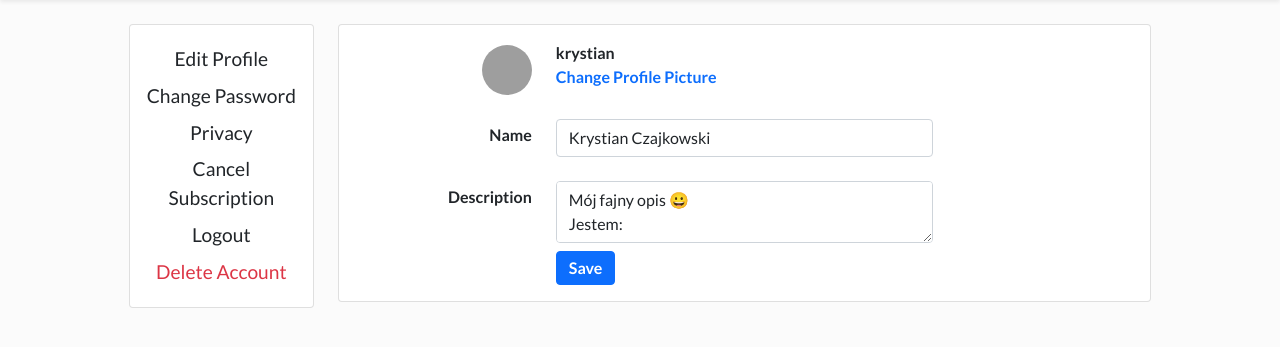
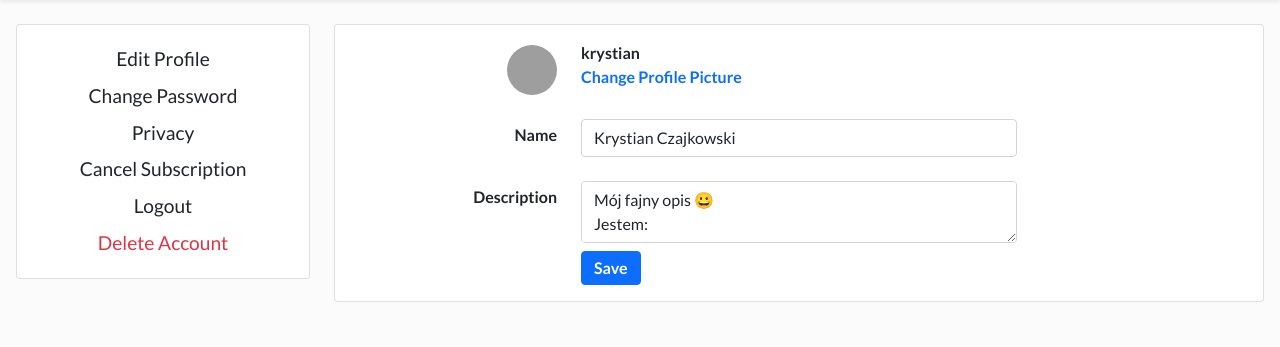
Before and after one commit to krysczajkowski/linkshub, a Django app: page /settings/edit in a window 1280 px wide. Shown: the part 56-403 px from the top of the page. Run offline with Django 3.2, Linux system fonts and the light colour scheme; a user stored in the database is signed in; data comes from the database, SQL or seed files in the repository; both versions use the stored data as it was after the commit; some libraries are stand-ins or nearby versions; grey boxes are pictures that could not be loaded.

Commit message:
Fix grid

```diff
--- a/templates/account/links.html
+++ b/templates/account/links.html
@@ -3,7 +3,9 @@
 {% block title %}Social Media Platforms{% endblock %}
 
 {% block content %}
-<div class="container">
+<div class="mx-3">
+  <div class="row mx-0">
+    <div class="col-12 col-md-10 offset-md-1 p-0">
       {% include 'partials/_alerts.html' %}
 
       <div class="row mt-5 mb-3">
@@ -111,6 +113,8 @@
       {% endfor %}
       </div>
     </div>
+  </div>
+</div>
 
 <script src="https://code.jquery.com/jquery-3.6.0.min.js" integrity="sha256-/xUj+3OJU5yExlq6GSYGSHk7tPXikynS7ogEvDej/m4=" crossorigin="anonymous"></script>
 <script src="https://code.jquery.com/ui/1.12.1/jquery-ui.min.js" integrity="sha256-VazP97ZCwtekAsvgPBSUwPFKdrwD3unUfSGVYrahUqU=" crossorigin="anonymous"></script>
--- a/templates/account/profile_preview.html
+++ b/templates/account/profile_preview.html
@@ -44,7 +44,7 @@
 
         <div class="row mx-0 pb-4">
             {% for link in links %}
-            <div class="col-12 col-md-10 offset-md-1 col-xl-6 offset-xl-3">
+            <div class="col-12 col-md-10 offset-md-1 col-xl-8 col-xxl-6 offset-xl-2 offset-xxl-3">
                 <div class="row my-2">
                     <div class="d-grid gap-2">
                         <a href="#" class="btn {{btn_outline}} mt-2 mx-0 row d-flex px-2 py-1 {{btn_shadow}} animate__animated animate__{{link.animation}} animate__infinite animate__slow" target="_blank" style='background-color: {{btn_bg_color}}; color: {{btn_font_color}}; border: 2px solid {{btn_border_color}};'>
--- a/templates/linkshub/profile.html
+++ b/templates/linkshub/profile.html
@@ -43,7 +43,7 @@
 
         <div class="row mx-0 pb-4">
             {% for link in links %}
-            <div class="col-12 col-md-10 offset-md-1 col-xl-6 offset-xl-3">
+            <div class="col-12 col-md-10 offset-md-1 col-xl-8 col-xxl-6 offset-xl-2 offset-xxl-3">
                 <div class="row my-2">
                     <div class="d-grid gap-2">
                         <a href="#" id='{{ link.id }}' class="btn {{btn_outline}} mt-2 mx-0 row d-flex px-2 py-1 {{btn_shadow}} link-click animate__animated animate__{{link.animation}} animate__infinite animate__slow" target="_blank" style='background-color: {{btn_bg_color}}; color: {{btn_font_color}}; border: 2px solid {{btn_border_color}};'>
--- a/templates/settings/edit.html
+++ b/templates/settings/edit.html
@@ -5,21 +5,15 @@
 {% block title %}Settings{% endblock %}
 
 {% block content %}
-<div class="mx-4 mt-4">
+<div class="mx-3 mt-4">
     <div class="row">
-        <div class="col-12">
-
-        </div>
-    </div>
-    <div class="row">
-        <div class="col-12 col-lg-3 col-xl-2 offset-xl-1 appearance-left-panel">
-
+        <div class="col-12 col-lg-3 col-xl-3 col-xxl-2 offset-xxl-1 appearance-left-panel">
             <div class="card card-body text-center font-size-12">
                 {% include 'partials/_settings_sidebar.html' %}
             </div>
         </div>
 
-        <div class="col-12 col-lg-9 col-xl-8 mt-5 mt-lg-0">
+        <div class="col-12 col-lg-9 col-xl-9 col-xxl-8 mt-5 mt-lg-0">
             {% include 'partials/_alerts.html' %}
             <div class="card card-body">
                 <form method='POST' enctype="multipart/form-data" id='edit-form'>
```
Also changed, not shown: templates/account/platforms.html (+12 -2 lines), templates/appearance/background.html (+3 -8 lines), templates/settings/change_password.html (+3 -8 lines), db.sqlite3. Lines whose indentation alone changed are shown as unchanged.
